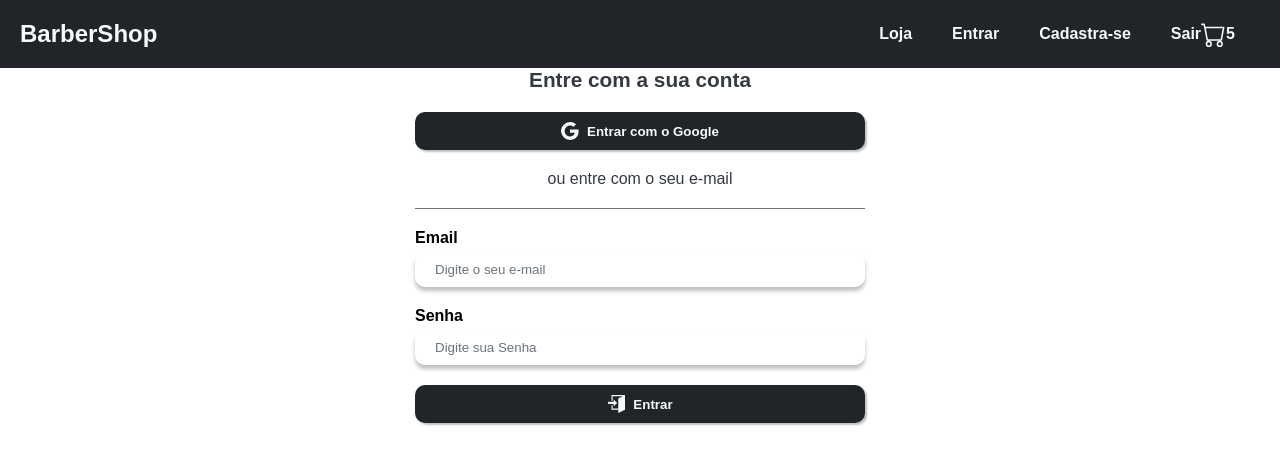
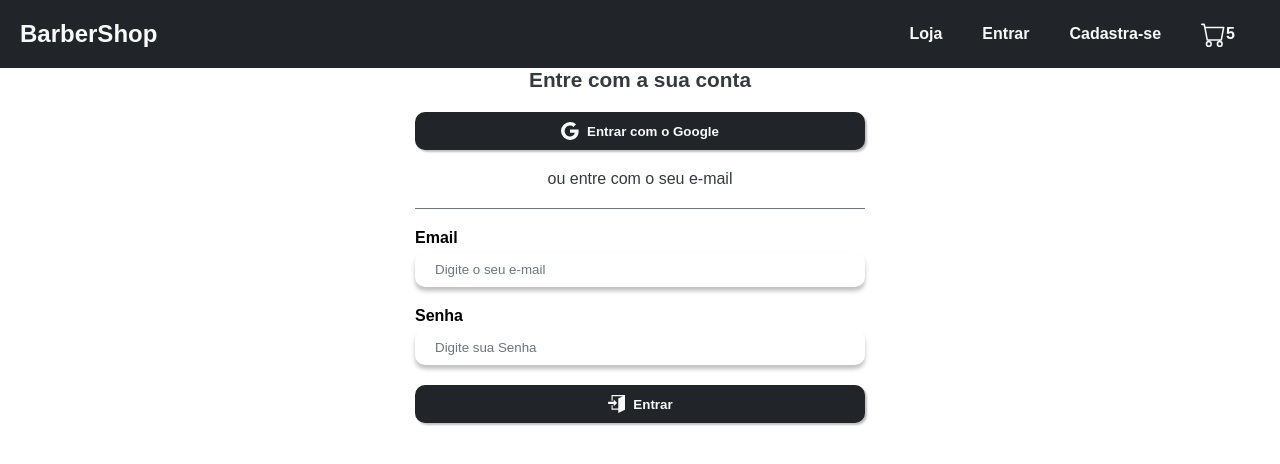
Before and after one commit to alex01sander/barbearia-ecommerce, a React (Create React App) app: page /login in a window 1280 px wide. Shown: the top 464 px of the page. Built offline with nearby package versions, Linux system fonts and the light colour scheme.

Commit message:
feat: add Auth Login User

```diff
--- a/src/App.tsx
+++ b/src/App.tsx
@@ -6,11 +6,27 @@ import ShopPages from './pages/shop/shop.pages'
 import LoginPage from './pages/login/login.pages'
 import SignUpPages from './pages/sign-up/sign-up.pages'
 import { onAuthStateChanged } from '@firebase/auth'
-import { auth } from './config/firebase.config'
-import { FunctionComponent } from 'react'
+import { auth, db } from './config/firebase.config'
+import { FunctionComponent, useContext } from 'react'
+import { UserContext } from './context/use.context'
+import { collection, getDocs, query, where } from '@firebase/firestore'
+
 const App: FunctionComponent = () => {
-  onAuthStateChanged(auth, (user) => {
+  const { isAuthenticated, loginUser, logoutUser } = useContext(UserContext)
+  onAuthStateChanged(auth, async (user) => {
     console.log(user)
+    const isSigningOut = isAuthenticated && !user
+    if (isSigningOut) {
+      return logoutUser()
+    }
+
+    const isSigningIn = !isAuthenticated && user
+    if (isSigningIn) {
+      const querySnapshot = await getDocs(query(collection(db, 'users'), where('id', '==', user.uid)))
+
+      const userFromFirestore = querySnapshot.docs[0]?.data()
+      return loginUser(userFromFirestore as any)
+    }
   })
 
   return (
--- a/src/components/header/header.components.tsx
+++ b/src/components/header/header.components.tsx
@@ -3,8 +3,11 @@ import { BsCart } from 'react-icons/bs'
 import { useNavigate } from 'react-router-dom'
 import { signOut } from '@firebase/auth'
 import { auth } from '../../config/firebase.config'
+import { useContext } from 'react'
+import { UserContext } from '../../context/use.context'
 const HeaderComponents = () => {
   const navigate = useNavigate()
+  const { isAuthenticated } = useContext(UserContext)
 
   const handleHomeClick = () => {
     navigate('/')
@@ -27,9 +30,17 @@ const HeaderComponents = () => {
         <HeaderTile onClick={handleHomeClick}>BarberShop</HeaderTile>
         <HeaderItems>
             <HeaderItem onClick={handleShopClick}>Loja</HeaderItem>
-            <HeaderItem onClick={handleLoginClick}>Entrar</HeaderItem>
-            <HeaderItem onClick={handleSignUpClick}>Cadastra-se</HeaderItem>
-            <HeaderItem onClick={() => signOut(auth)}>Sair</HeaderItem>
+            {!isAuthenticated && (
+              <>
+              <HeaderItem onClick={handleLoginClick}>Entrar</HeaderItem>
+              <HeaderItem onClick={handleSignUpClick}>Cadastra-se</HeaderItem>
+              </>
+            )}
+            {isAuthenticated && (
+              <>
+              <HeaderItem onClick={() => signOut(auth)}>Sair</HeaderItem>
+              </>
+            )}
             <HeaderItem><BsCart size={25} margin-left={10}/> 5 </HeaderItem>
 
         </HeaderItems>
--- /dev/null
+++ b/src/context/use.context.tsx
@@ -0,0 +1,42 @@
+import React, { createContext, FunctionComponent, useState } from 'react'
+import User from '../types/user.types'
+
+interface UserContextProps{
+    children: React.ReactNode
+}
+
+interface IUserContext {
+    currentUser: User | null,
+    isAuthenticated: boolean,
+    loginUser: (user: User) => void
+    logoutUser: () => void
+}
+
+export const UserContext = createContext<IUserContext>({
+  currentUser: null,
+  isAuthenticated: false,
+  loginUser: () => {},
+  logoutUser: () => {}
+})
+
+const UserContextProvider: FunctionComponent<UserContextProps> = ({ children }) => {
+  const [currentUser, setCurrentUser] = useState<User | null>(null)
+  const isAuthenticated = currentUser !== null
+
+  const loginUser = (user: User) => {
+    setCurrentUser(user)
+  }
+
+  const logoutUser = () => {
+    setCurrentUser(null)
+  }
+
+  return (
+        <UserContext.Provider value={{ currentUser, isAuthenticated, loginUser, logoutUser }}>
+            {children}
+        </UserContext.Provider>
+
+  )
+}
+
+export default UserContextProvider
--- a/src/index.tsx
+++ b/src/index.tsx
@@ -3,13 +3,16 @@ import ReactDOM from 'react-dom/client'
 import './index.css'
 import App from './App'
 import reportWebVitals from './reportWebVitals'
+import UserContextProvider from './context/use.context'
 
 const root = ReactDOM.createRoot(
   document.getElementById('root') as HTMLElement
 )
 root.render(
   <React.StrictMode>
+    <UserContextProvider>
     <App />
+    </UserContextProvider>
   </React.StrictMode>
 )
 
```
